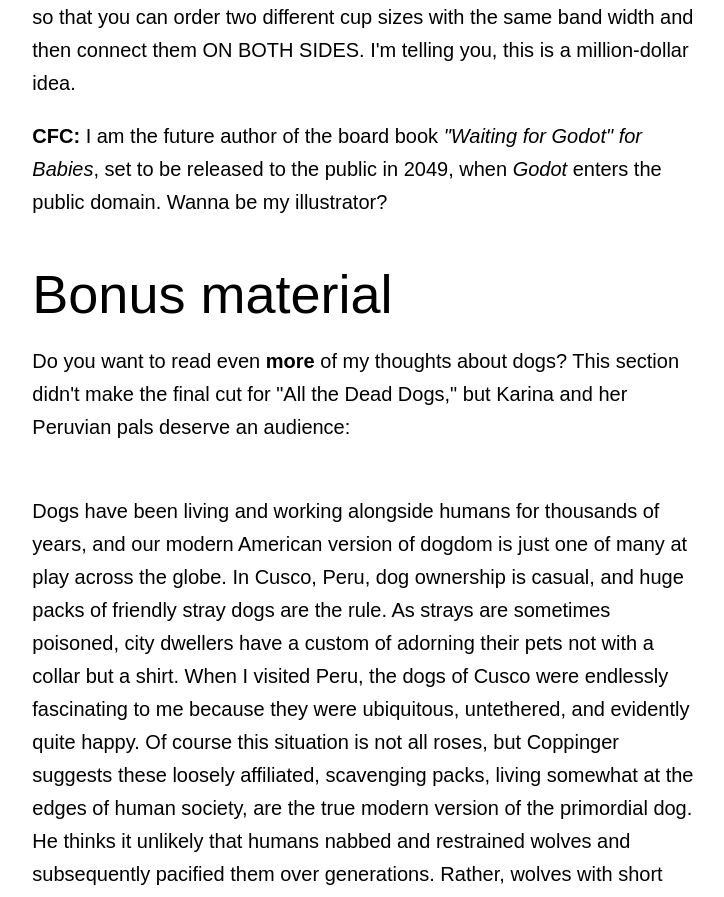
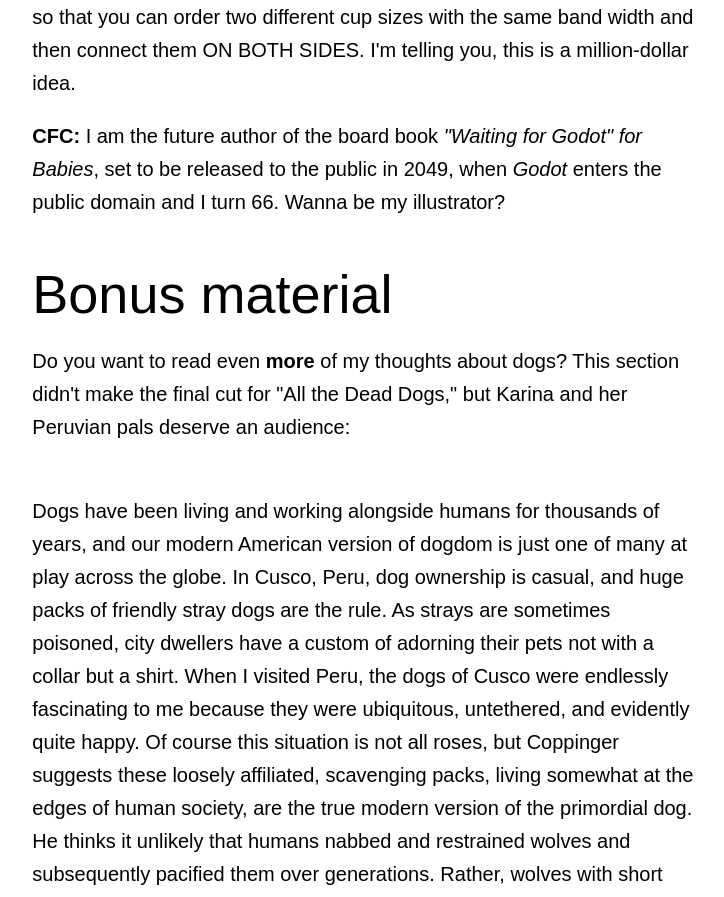
Before and after one commit to clottman/elizabethzaleski, an Eleventy site: page pubs.md in a window 1280 px wide. Shown: the part 2020-2917 px from the top of the page, without its empty margins (274-998 px from the left). Built offline with nearby package versions, Linux system fonts and the light colour scheme; Eleventy itself is replaced by a stand-in of ours; files that its build step writes are made by us from their sources; a web font is replaced by a local one; what eleventy-auto-cache-buster would draw is missing.

Commit message:
Update pubs.md

```diff
--- a/pubs.md
+++ b/pubs.md
@@ -29,7 +29,7 @@
 # Free ideas you can steal (FIY) and calls for collaboration (CFC)
 <b>CFC:</b> Are you a bra manufacturer? Do you want to create the biggest thing in boobs since the Wonderbra? Let's work together. Okay, so we all know that breasts are rarely symmetrical. "They're sisters, not twins," the saying goes. But what if your boobs, like mine, are more like second cousins once removed? The only options are to split the difference or to buy for the bigger side and stuff the other one. Both of these options suck. But check this out: Some bras clasp in back, and some bras clasp in front. The necessary technology already exists! All we need to do is make bra <i>halves</i> so that you can order two different cup sizes with the same band width and then connect them ON BOTH SIDES. I'm telling you, this is a million-dollar idea.
 
-<b>CFC:</b> I am the future author of the board book *"Waiting for Godot" for Babies*, set to be released to the public in 2049, when *Godot* enters the public domain. Wanna be my illustrator?
+<b>CFC:</b> I am the future author of the board book *"Waiting for Godot" for Babies*, set to be released to the public in 2049, when *Godot* enters the public domain and I turn 66. Wanna be my illustrator?
 
 # Bonus material
 Do you want to read even **more** of my thoughts about dogs? This section didn't make the final cut for "All the Dead Dogs," but Karina and her Peruvian pals deserve an audience:
```
